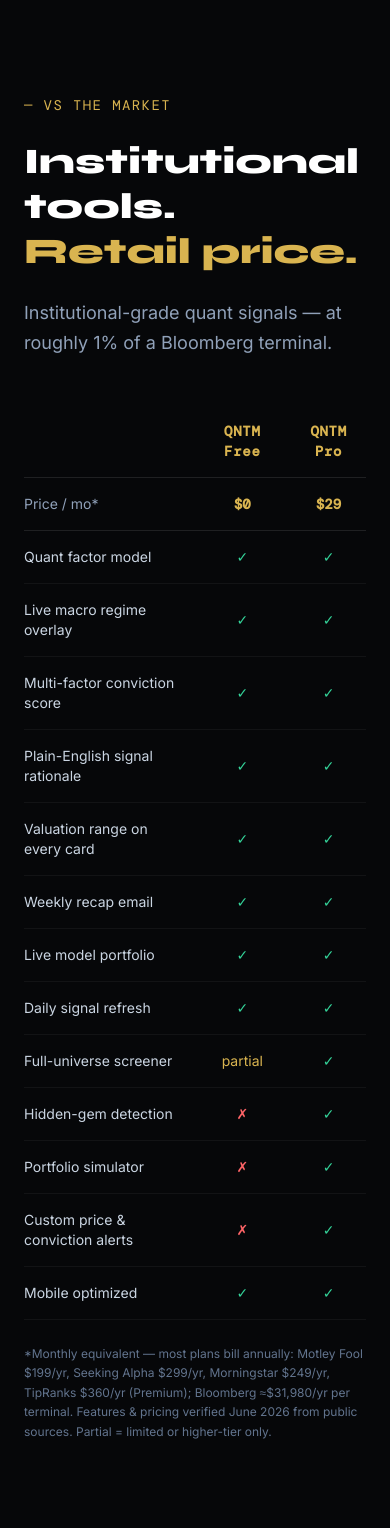
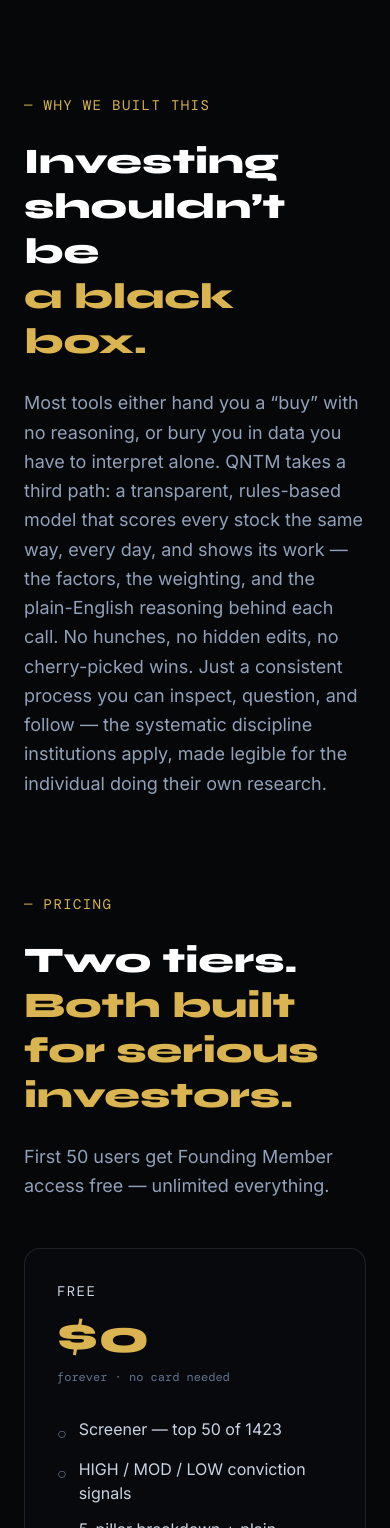
Before and after one commit to andymcalister/qntm-web, a Next.js app: page / in a window 390 px wide. Shown: the part 7040-8568 px from the top of the page. Built offline with nearby package versions, Linux system fonts and the light colour scheme; no server answers.

Commit message:
Homepage: remove competitor comparison matrix (section + finish removing orphaned data refs)

```diff
--- a/app/page.tsx
+++ b/app/page.tsx
@@ -123,31 +123,6 @@
   ];
 
   // Comparison table — "·" = ✓, "x" = ✗, "~" = partial
-  const compCols = ["QNTM Free", "QNTM Pro", "Motley Fool", "Seeking Alpha", "Morningstar", "TipRanks", "Bloomberg"];
-  const compRows = [
-    { feature: "Quant factor model", cells: ["·", "·", "x", "·", "~", "~", "·"] },
-    { feature: "Live macro regime overlay", cells: ["·", "·", "x", "x", "x", "x", "·"] },
-    { feature: "Multi-factor conviction score", cells: ["·", "·", "x", "·", "~", "~", "·"] },
-    { feature: "Plain-English signal rationale", cells: ["·", "·", "x", "~", "~", "~", "x"] },
-    { feature: "Valuation range on every card", cells: ["·", "·", "x", "~", "·", "~", "·"] },
-    { feature: "Weekly recap email", cells: ["·", "·", "·", "·", "~", "~", "x"] },
-    { feature: "Live model portfolio", cells: ["·", "·", "~", "~", "x", "x", "x"] },
-    { feature: "Daily signal refresh", cells: ["·", "·", "x", "·", "~", "~", "·"] },
-    { feature: "Full-universe screener", cells: ["~", "·", "x", "·", "·", "·", "·"] },
-    { feature: "Hidden-gem detection", cells: ["x", "·", "~", "x", "x", "x", "x"] },
-    { feature: "Portfolio simulator", cells: ["x", "·", "x", "x", "~", "~", "·"] },
-    { feature: "Custom price & conviction alerts", cells: ["x", "·", "x", "·", "~", "·", "·"] },
-    { feature: "Mobile optimized", cells: ["·", "·", "·", "·", "·", "·", "~"] },
-  ];
-  const compPrices = ["$0", "$29", "$17", "$25", "$21", "$30", "$2,665"];
-
-  // Renders one comparison cell based on its mark
-  function Cell({ mark }: { mark: string }) {
-    if (mark === "·") return <span className="text-mint">✓</span>;
-    if (mark === "x") return <span className="text-red-400">✗</span>;
-    return <span className="text-gold text-sm">partial</span>;
-  }
-
   const freeFeatures = [
     "Screener — top 50 of 1423",
     "HIGH / MOD / LOW conviction signals",
@@ -416,70 +391,6 @@
         </div>
       </section>
 
-      {/* VS the market — comparison table */}
-      <section className="max-w-7xl mx-auto px-6 pt-0 pb-24">
-        <p className="font-mono text-sm tracking-widest text-gold mb-6">— VS THE MARKET</p>
-        <h2 className="font-display font-extrabold text-4xl sm:text-5xl leading-tight">
-          <span className="text-white">Institutional tools.</span>
-          <br />
-          <span className="text-gold">Retail price.</span>
-        </h2>
-        <p className="mt-6 text-lg text-slate-400 max-w-3xl leading-relaxed">
-          Institutional-grade quant signals — at roughly 1% of a Bloomberg terminal.
-        </p>
-
-        <div className="mt-12 overflow-x-auto">
-          <table className="w-full min-w-[900px] border-collapse text-sm">
-            <thead>
-              <tr className="border-b border-white/10">
-                <th className="text-left font-normal text-slate-500 py-4 pr-4"></th>
-                {compCols.map((c, i) => (
-                  <th
-                    key={c}
-                    className={`font-mono tracking-wider py-4 px-3 text-center ${
-                      i === 0 || i === 1 ? "text-gold" : "text-slate-300"
-                    }`}
-                  >
-                    {c}
-                  </th>
-                ))}
-              </tr>
-            </thead>
-            <tbody>
-              <tr className="border-b border-white/10">
-                <td className="text-slate-400 py-4 pr-4">Price / mo*</td>
-                {compPrices.map((p, i) => (
-                  <td
-                    key={i}
-                    className={`font-mono text-center py-4 px-3 ${
-                      i === 0 || i === 1 ? "text-gold font-bold" : "text-slate-400"
-                    }`}
-                  >
-                    {p}
-                  </td>
-                ))}
-              </tr>
-              {compRows.map((row) => (
-                <tr key={row.feature} className="border-b border-white/5">
-                  <td className="text-slate-300 py-4 pr-4">{row.feature}</td>
-                  {row.cells.map((mark, i) => (
-                    <td key={i} className="text-center py-4 px-3">
-                      <Cell mark={mark} />
-                    </td>
-                  ))}
-                </tr>
-              ))}
-            </tbody>
-          </table>
-        </div>
-
-        <p className="mt-6 text-xs text-slate-500 leading-relaxed">
-          *Monthly equivalent — most plans bill annually: Motley Fool $199/yr, Seeking Alpha $299/yr,
-          Morningstar $249/yr, TipRanks $360/yr (Premium); Bloomberg ≈$31,980/yr per terminal. Features &
-          pricing verified June 2026 from public sources. Partial = limited or higher-tier only.
-        </p>
-      </section>
-
       {/* Why we built this — philosophy */}
       <section className="max-w-7xl mx-auto px-6 pt-0 pb-24">
         <p className="font-mono text-sm tracking-widest text-gold mb-6">— WHY WE BUILT THIS</p>
```
